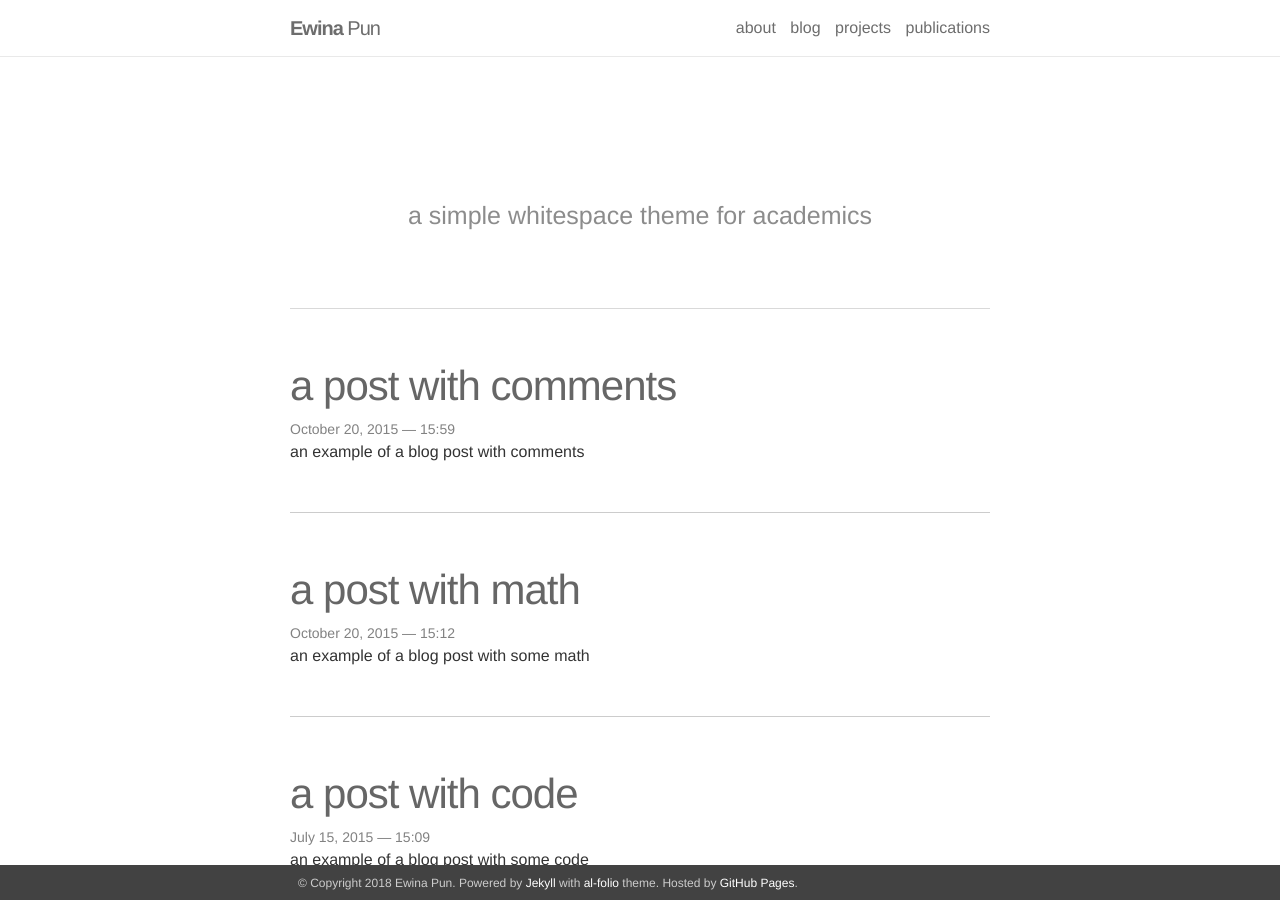
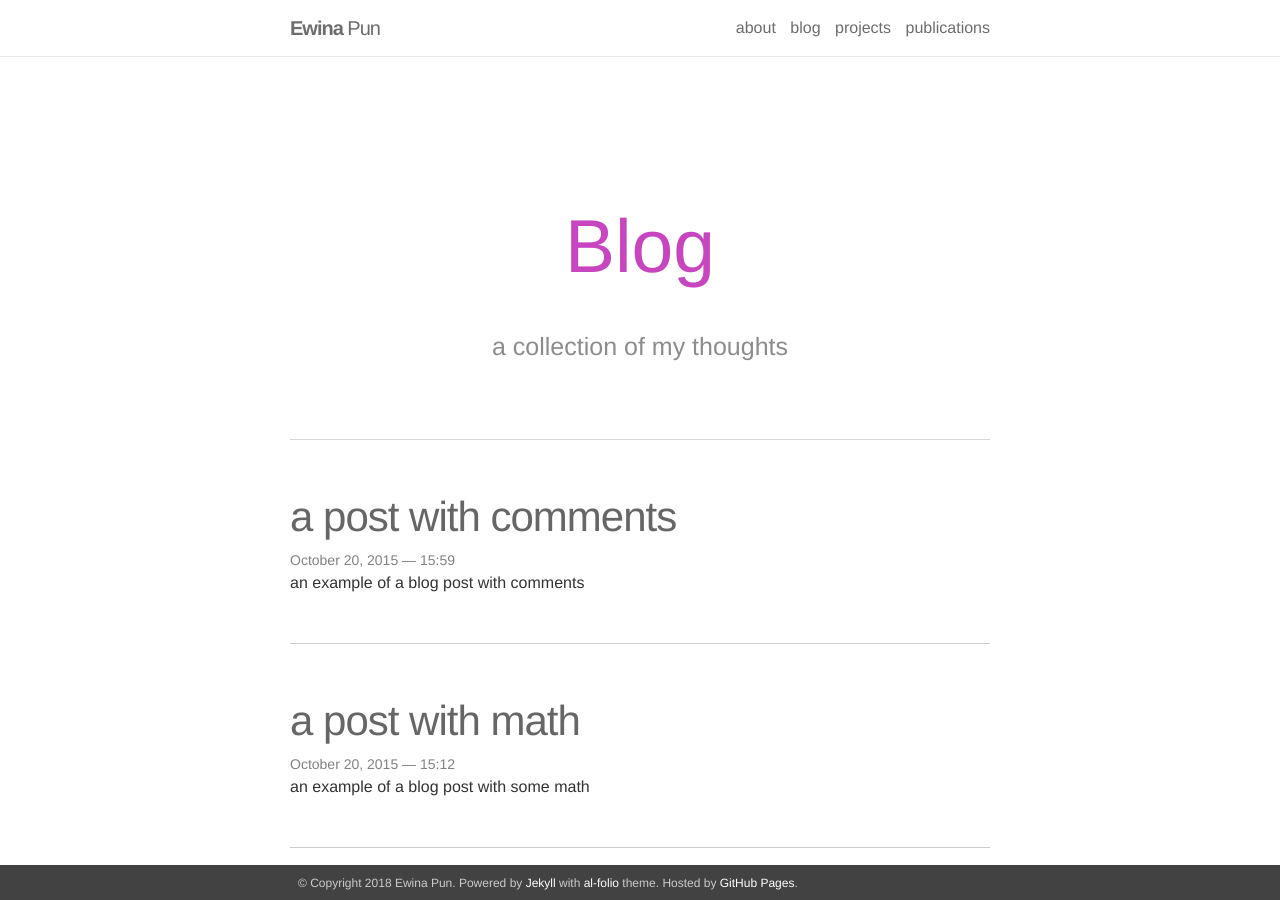
Before and after one commit to ewinapun/ewinapun.github.io, a Jekyll site: the page built from blog/index.html, in a window 1280 px wide and 900 px high. Built offline with Jekyll 4.4.1, drawn with Linux system fonts in a browser that asks for light colours; nearby versions of some CDN libraries; the list of posts is cut into pages by our own code.

Commit message:
add social

```diff
--- a/_config.yml
+++ b/_config.yml
@@ -16,8 +16,8 @@
 # -----------------------------------------------------------------------------
 # Social integration
 # -----------------------------------------------------------------------------
-github_username: # your GitHub user name
-twitter_username: # your Twitter handle
+github_username: ewinapun
+twitter_username: ewinapun
 linkedin_username: ewinapun
 scholar_userid: # your Google Scholar ID
 orcid_id: # your ORCID ID
@@ -29,8 +29,8 @@
 # -----------------------------------------------------------------------------
 # Blog
 # -----------------------------------------------------------------------------
-blog_name:
-blog_description: a simple whitespace theme for academics
+blog_name: Blog
+blog_description: a collection of my thoughts
 
 # Pagination
 paginate: 4
```
